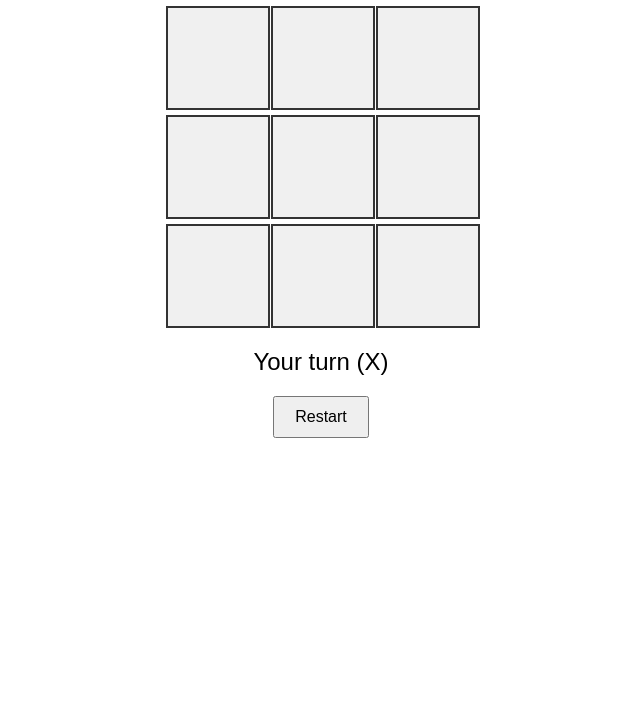
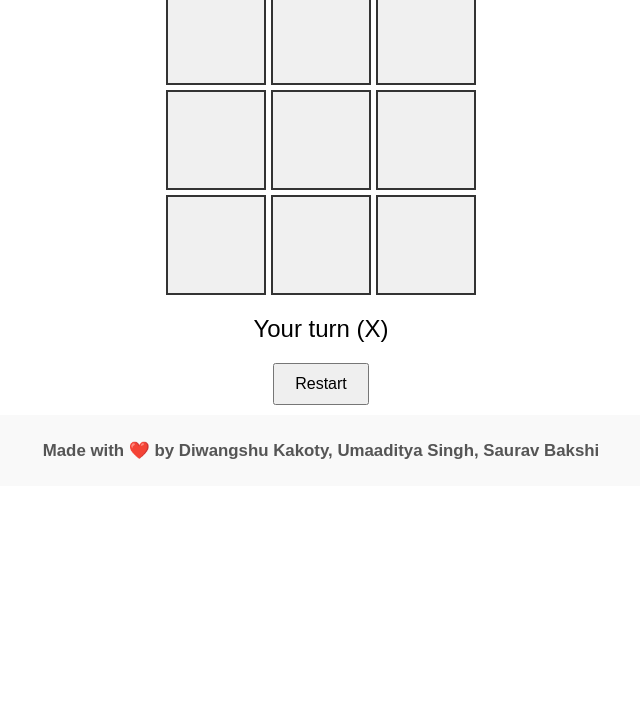
Before and after one commit to Commanderk3/tic-tac-toe-pwa, a plain HTML site: page index.html in a window 1280 px wide. Shown: the part 92-800 px from the top of the page, without its empty margins (319-959 px from the left). Drawn offline with Linux system fonts and the light colour scheme.

Commit message:
manifest included

```diff
--- a/index.html
+++ b/index.html
@@ -1,14 +1,37 @@
 <!DOCTYPE html>
 <html lang="en">
+
 <head>
   <meta charset="UTF-8">
+  <link rel="manifest" href="manifest.json">
+  <meta name="theme-color" content="#ffffff">
+  <link rel="icon" href="icon.png" type="image/png">
+
   <title>Tic Tac Toe</title>
   <style>
+    * {
+      margin: 0;
+      padding: 0;
+      box-sizing: border-box;
+    }
+
+    html,
+    body {
+      height: 100%;
+      overflow-x: hidden;
+      /* prevents horizontal scroll */
+    }
+
     body {
       font-family: sans-serif;
       text-align: center;
-      margin-top: 40px;
+      display: flex;
+      flex-direction: column;
+      min-height: 100vh;
+      padding-top: 40px;
+      /* replace margin with padding */
     }
+
 
     #board {
       display: grid;
@@ -43,16 +66,40 @@
       padding: 10px 20px;
       font-size: 1rem;
     }
+
+    footer {
+      margin-top: 10px;
+      padding: 25px 0;
+      background-color: #f9f9f9;
+      font-size: 0.9rem;
+      color: #555;
+    }
   </style>
 </head>
+
 <body>
 
   <h1>Tic Tac Toe</h1>
   <div id="board"></div>
   <div id="status">Your turn (X)</div>
-  <button onclick="restartGame()">Restart</button>
+  <div><button onclick="restartGame()">Restart</button></div>
+
+  <footer>
+    <h3>Made with ❤️ by Diwangshu Kakoty, Umaaditya Singh, Saurav Bakshi</h3>
+  </footer>
 
   <script src="./game.js"></script>
+  <script>
+    if ("serviceWorker" in navigator) {
+      window.addEventListener("load", () => {
+        navigator.serviceWorker.register("service-worker.js")
+          .then(() => console.log("✅ Service Worker registered"))
+          .catch(err => console.error("❌ Service Worker registration failed:", err));
+      });
+    }
+  </script>
+
 
 </body>
+
 </html>
```
